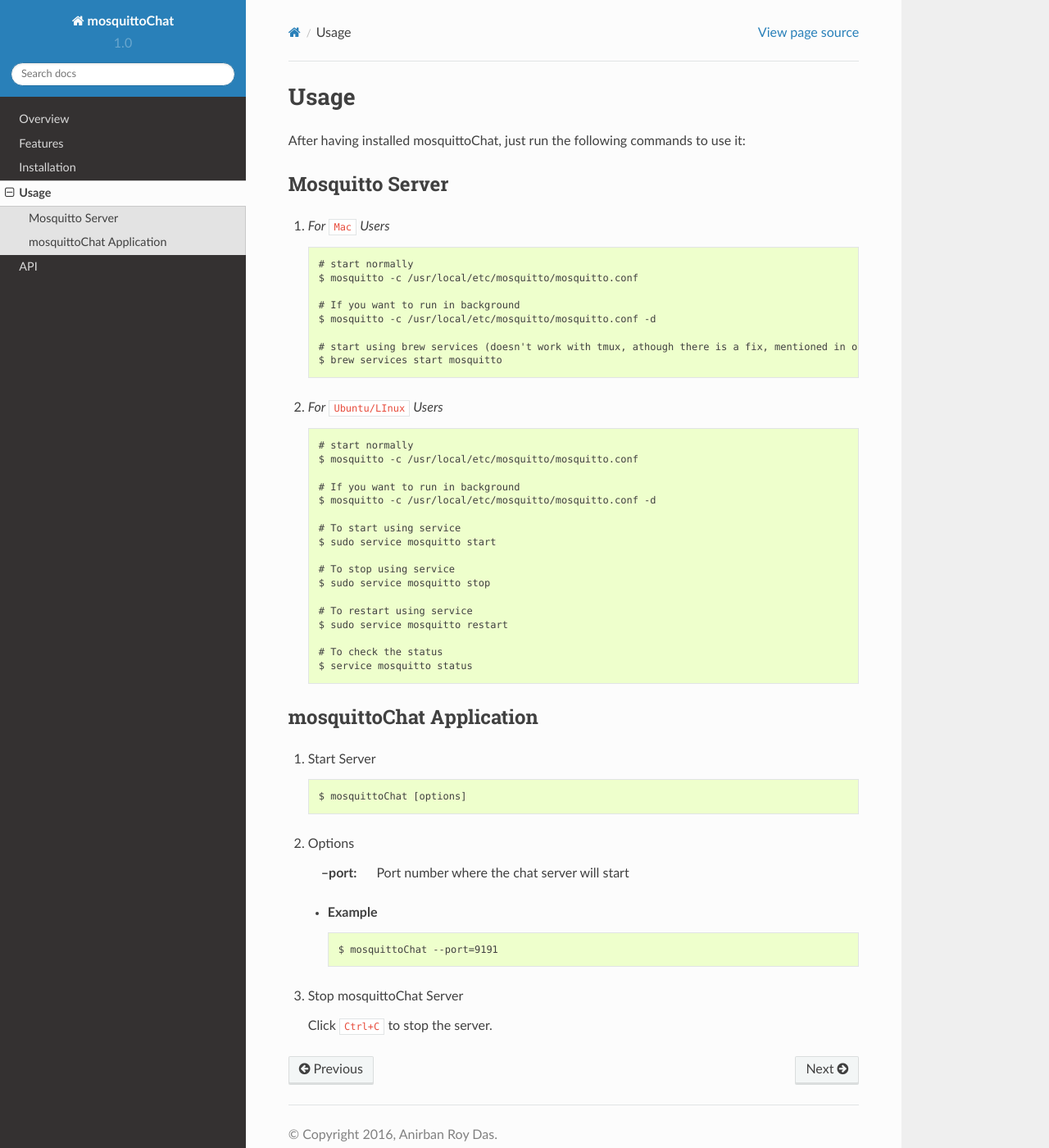
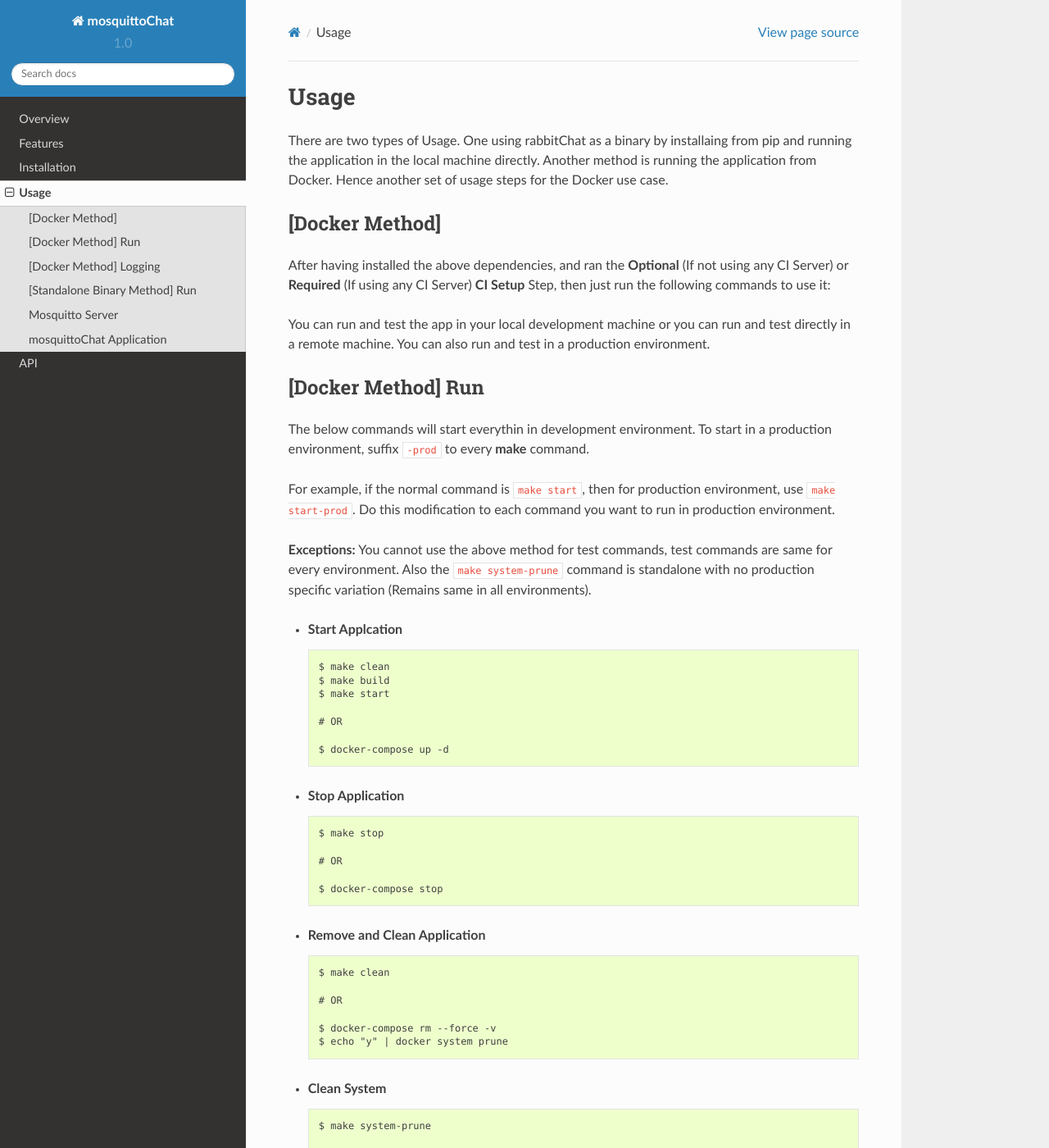
Before and after one commit to anirbanroydas/mosquittoChat, a Sphinx documentation site: the page built from docs/usage.rst, in a window 1280 px wide and 1400 px high. Shown: the whole window at 82% size. Built offline with Sphinx 7.4.7 and the Read the Docs theme 2.0.0, drawn with Linux system fonts in a browser that asks for light colours; pages that are not in the unit, such as notebooks, are missing from menus; some of the changed text lies outside the part shown.

Commit message:
Modify usage with run and logging commands using docker and make

```diff
--- a/docs/usage.rst
+++ b/docs/usage.rst
@@ -1,5 +1,106 @@
 Usage
 =====
+
+There are two types of Usage. One using rabbitChat as a binary by installaing from pip and running the application in  the local machine directly. Another method is running the application from Docker. Hence another set of usage steps for the Docker use case.
+
+
+[Docker Method]
+----------------
+
+After having installed the above dependencies, and ran the **Optional** (If not using any CI Server) or **Required** (If using any CI Server) **CI Setup** Step, then just run the following commands to use it:
+
+
+You can run and test the app in your local development machine or you can run and test directly in a remote machine. You can also run and test in a production environment.
+
+
+
+[Docker Method] Run
+--------------------
+
+The below commands will start everythin in development environment. To start in a production environment, suffix ``-prod`` to every **make** command.
+
+For example, if the normal command is ``make start``, then for production environment, use ``make start-prod``. Do this modification to each command you want to run in production environment.
+
+**Exceptions:** You cannot use the above method for test commands, test commands are same for every environment. Also the  ``make system-prune`` command is standalone with no production specific variation (Remains same in all environments).
+
+* **Start Applcation**
+  ::
+
+      $ make clean
+      $ make build
+      $ make start
+
+      # OR
+
+      $ docker-compose up -d
+
+
+
+
+* **Stop Application**
+  ::
+
+      $ make stop
+
+      # OR
+
+      $ docker-compose stop
+
+
+* **Remove and Clean Application**
+  ::
+
+      $ make clean
+
+      # OR
+
+      $ docker-compose rm --force -v
+      $ echo "y" | docker system prune
+
+
+* **Clean System**
+  ::
+
+      $ make system-prune
+
+      # OR
+
+      $ echo "y" | docker system prune
+
+
+
+
+
+
+[Docker Method] Logging
+------------------------
+
+
+* To check the whole application Logs
+  ::
+
+      $ make check-logs
+
+      # OR
+
+      $ docker-compose logs --follow --tail=10
+
+
+
+* To check just the python app\'s logs
+  ::
+
+      $ make check-logs-app
+
+      # OR
+
+      $ docker-compose logs --follow --tail=10 identidock
+
+
+
+
+[Standalone Binary Method] Run
+--------------------------------
 
 After having installed mosquittoChat, just run the following commands to use it:
 
```
